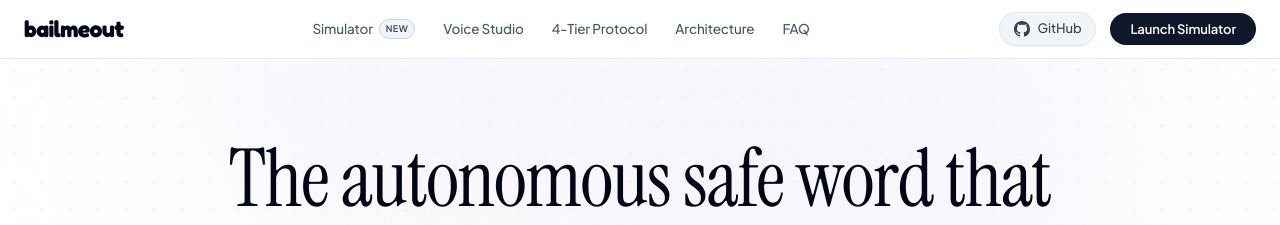
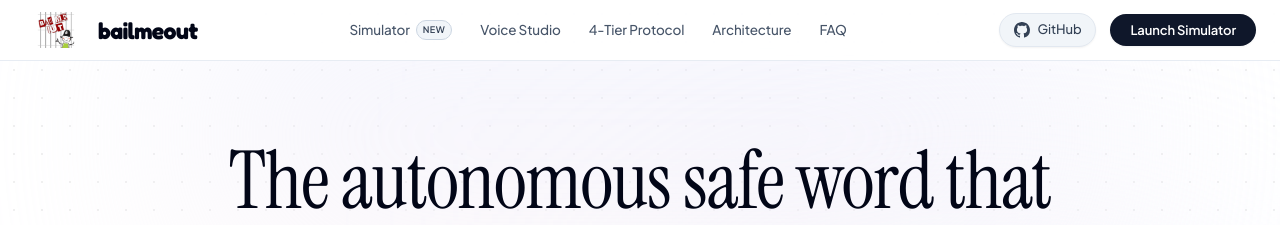
Before and after one commit to dino1x/bailmeout, a website: page index.html in a window 1280 px wide. Shown: the top 225 px of the page. Drawn offline with nearby package versions, Linux system fonts and the light colour scheme; a web font is replaced by a local one.

Commit message:
design: restore logo emblem in navbar and footer alongside rounded wordmark

```diff
--- a/index.html
+++ b/index.html
@@ -216,9 +216,10 @@
   <header class="sticky top-0 z-50 bg-white/90 backdrop-blur-xl border-b border-slate-200/80 px-6 py-3 transition-all font-nav">
     <div class="max-w-7xl mx-auto flex items-center justify-between">
 
-      <!-- Left: Brand Wordmark -->
-      <div class="flex items-center">
-        <a href="#" class="flex items-center group">
+      <!-- Left: Brand Emblem & Title -->
+      <div class="flex items-center gap-3">
+        <a href="#" class="flex items-center gap-2.5 group">
+          <img src="assets/logo.png" alt="BailMeOut Logo" class="h-8 sm:h-9 w-auto object-contain transition-transform group-hover:scale-105" />
           <span class="font-brandLogo font-bold text-[21px] sm:text-[23px] text-slate-950 tracking-tight group-hover:text-black transition-colors leading-none">bailmeout</span>
         </a>
       </div>
@@ -1020,6 +1021,7 @@
   <footer class="border-t border-slate-200 py-12 px-6 text-xs text-slate-500 font-mono relative z-10 bg-slate-50/50">
     <div class="max-w-7xl mx-auto flex flex-col sm:flex-row items-center justify-between gap-4">
       <div class="flex items-center gap-3">
+        <img src="assets/logo.png" alt="BailMeOut Logo" class="h-8 w-auto object-contain" />
         <span class="font-brandLogo font-bold text-[18px] text-slate-900 tracking-tight leading-none">bailmeout</span>
         <span class="text-slate-400">·</span>
         <span class="text-slate-500">Autonomous iMessage Social Extraction Agent</span>
```
